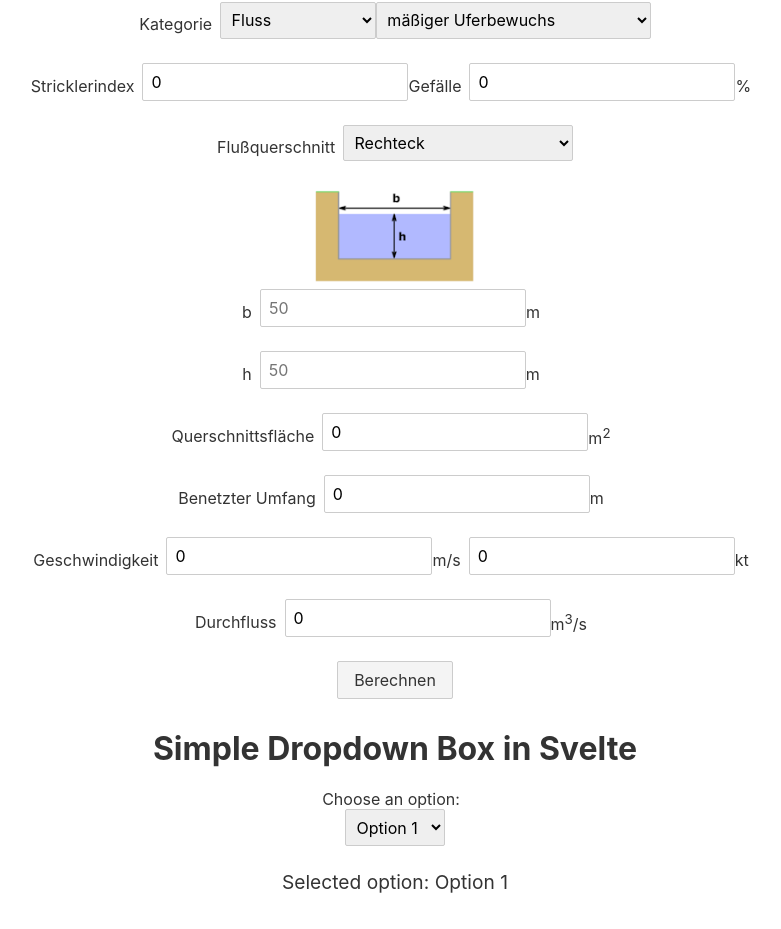
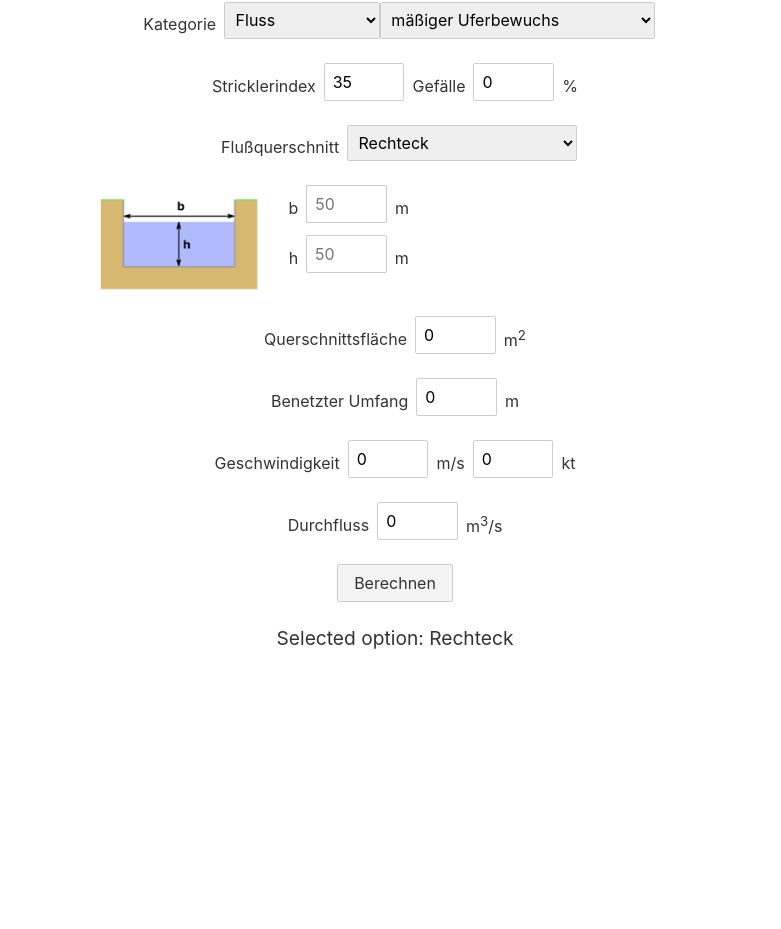
Before and after one commit to wetterheidi/fliessgeschwindigkeit_svelte, a Svelte app: page / in a window 1280 px wide. Shown: the part 159-1088 px from the top of the page, without its empty margins (245-1026 px from the left). After the commit the page ends 844 px from the top, so only its background shows below. Built offline with nearby package versions, Linux system fonts and the light colour scheme.

Commit message:
Anpassung UI und erste Funktionen eingebaut

```diff
--- a/package.json
+++ b/package.json
@@ -1,5 +1,5 @@
 {
-  "name": "svelte-app",
+  "name": "fliessgeschwindigkeit",
   "version": "1.0.0",
   "private": true,
   "type": "module",
--- a/src/App.svelte
+++ b/src/App.svelte
@@ -1,4 +1,4 @@
-<script>
+<script lang="ts">
 	let strickler = 0;
 	let gefaelle = 0;
 	let querschnitt = "";
@@ -6,9 +6,6 @@
 	let age = "";
 	let message = "";
 
-	function handleBerechnen() {
-		message = `Außer das Gefälle hinschreiben ${gefaelle} kann ich noch gar nix!`;
-	}
 
 	// Define an array of options for the dropdown
 	let options = ["Option 1", "Option 2", "Option 3"];
@@ -82,6 +79,55 @@
 	}
 	$: selectedBewuchs = bewuechse[0];
 
+	$: {
+		if (selectedKategory === "Bach") {
+			switch (bewuechse.indexOf(selectedBewuchs)) {
+				case 0: strickler = 30; break;
+				case 1: strickler = 22.5; break;
+				case 2: strickler = 15; break;
+				case 3: strickler = 22.5; break;
+				case 4: strickler = 15; break;
+				case 5: strickler = 30; break;
+				case 6: strickler = 90; break;
+				case 7: strickler = 60; break;
+				case 8: strickler = 75; break;
+				case 9: strickler = 50; break;
+				case 10: strickler = 40; break;
+				case 11: strickler = 40; break;
+			}
+		} else if (selectedKategory === "Fluss") {
+			switch (bewuechse.indexOf(selectedBewuchs)) {
+				case 0: strickler = 35; break;
+				case 1: strickler = 30; break;
+				case 2: strickler = 25; break;
+				case 3: strickler = 20; break;
+				case 4: strickler = 90; break;
+				case 5: strickler = 60; break;
+				case 6: strickler = 50; break;
+				case 7: strickler = 40; break;
+				case 8: strickler = 40; break;
+			}
+		} else if (selectedKategory === "Kanal") {
+			switch (bewuechse.indexOf(selectedBewuchs)) {
+				case 0: strickler = 40; break;
+				case 1: strickler = 30; break;
+				case 2: strickler = 90; break;
+				case 3: strickler = 60; break;
+				case 4: strickler = 70; break;
+				case 5: strickler = 75; break;
+			}
+		} else if (selectedKategory === "Sonstige Fläche") {
+			switch (bewuechse.indexOf(selectedBewuchs)) {
+				case 0: strickler = 90; break;
+				case 1: strickler = 60; break;
+				case 2: strickler = 70; break;
+				case 3: strickler = 75; break;
+				case 4: strickler = 50; break;
+				case 5: strickler = 35; break;
+			}
+		}
+	}
+
 	//Querschnitte definieren
 	let querschnitte = [
 		"Rechteck",
@@ -142,6 +188,33 @@
 		breiteuntenVisible = false;
 		xVisible = false;
 	}
+
+	function handleBerechnen() {
+		message = `Außer das Gefälle hinschreiben ${gefaelle} kann ich noch gar nix!`;
+		if (strickler === 0) {
+			alert("Erst Stricklerbeiwert eingeben!");
+			return;
+		}
+		if (gefaelle === 0) {
+			alert("Erst Gefälle eingeben!");
+			return;
+		}
+
+        //dann ausrechnen!
+		if (selectedQuerschnitt === "Rechteck") {
+			//Tu was in Rechteck steht
+		} else if (selectedQuerschnitt === "Gleichschenkliges Trapez") {
+			//Tu was in Gleichschenkliges Trapez steht
+		} else if (selectedQuerschnitt === "Allgemeines Trapez") {
+			//Tu was in Allgemeines Trapez steht
+		} else if (selectedQuerschnitt === "Rohrsegment") {
+			//Tu was in Rohrsegment steht
+		} else if (selectedQuerschnitt === "Benutzerdefiniert") {
+			//Tu was in Benutzerdefiniert steht
+		} else {
+			message = "Fehler!";
+		}
+	}
 </script>
 
 <main>
@@ -191,9 +264,9 @@
 	</div>
 
 	{#if imageSrc}
+		<div class="image-input-group">
 			<img src={imageSrc} alt="Querschnitt Bild" />
-	{/if}
-
+			<div class="input-fields">
 				{#if breiteVisible}
 					<div class="form-group">
 						<label for="breite">b</label>
@@ -233,7 +306,9 @@
 						<label for="x">m</label>
 					</div>
 				{/if}
-
+			</div>
+		</div>
+	{/if}
 
 	<div class="form-group">
 		<label for="flaeche">Querschnittsfläche</label>
@@ -247,7 +322,7 @@
 	</div>
 	<div class="form-group">
 		<label for="umfang">Benetzter Umfang</label>
-		<input id="umfang" type="integer" bind:value={umfang} placeholder="1" />
+		<input id="umfang" type="integer" bind:value={umfang} placeholder="1" size="5" />
 		<label for="">m</label>
 	</div>
 	<div class="form-group">
@@ -283,18 +358,7 @@
 		<p>{message}</p>
 	{/if}
 
-	<h1>Simple Dropdown Box in Svelte</h1>
-
-	<div>
-		<label for="dropdown">Choose an option:</label>
-		<select id="dropdown" bind:value={selectedOption}>
-			{#each options as option}
-				<option value={option}>{option}</option>
-			{/each}
-		</select>
-	</div>
-
-	<p>Selected option: {selectedOption}</p>
+	<p>Selected option: {selectedQuerschnitt}</p>
 </main>
 
 <style>
@@ -318,6 +382,7 @@
 
 	label {
 		margin-right: 0.5rem;
+		margin-left: 0.5rem;
 	}
 
 	input {
@@ -336,8 +401,31 @@
 		font-size: 1.2rem;
 	}
 
+	.image-input-group {
+		display: flex;
+		align-items: center;
+	}
+
+	.input-fields {
+		margin-left: 1rem;
+	}
+
+	.input-fields .form-group {
+		margin-bottom: 0.2rem;
+		display: flex;
+		justify-content: center;
+	}
+
 	img {
 		max-width: 100%;
 		height: 100px;
 	}
+
+	input[type="integer"] {
+		width: 8ch;
+	}
+
+	input[type="number"] {
+		width: 8ch;
+	}
 </style>
```
Lines whose indentation alone changed are shown as unchanged.
